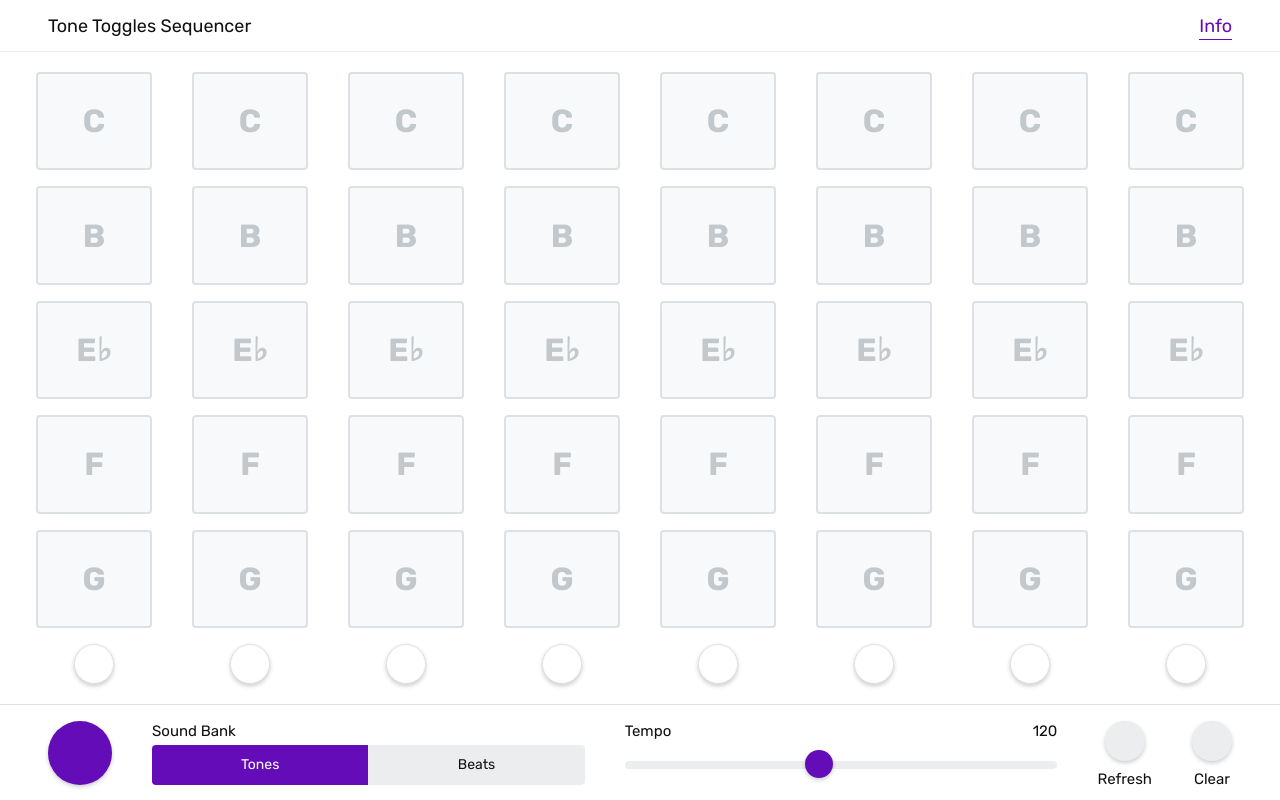
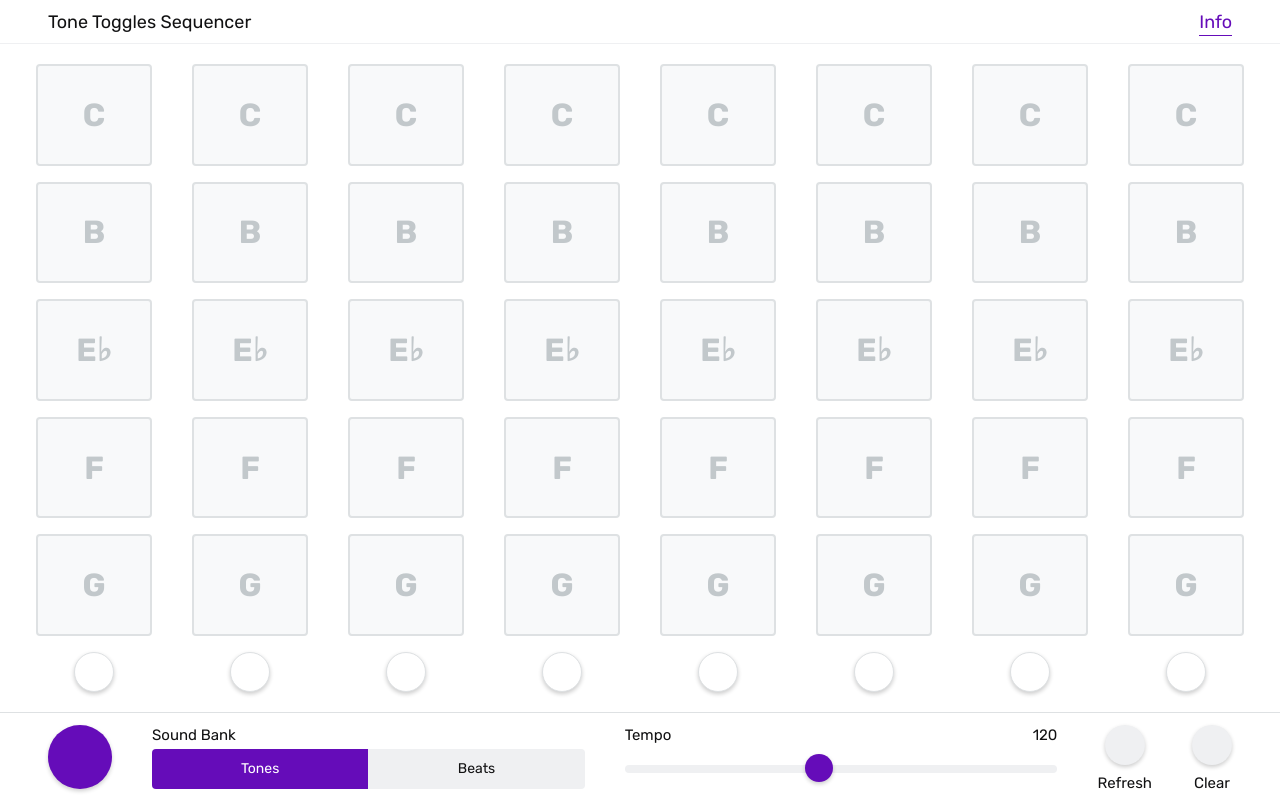
Before and after one commit to chrisschnaars/tone-toggles-sequencer, a plain HTML site: page dist/index.html in a window 1280 px wide. Drawn offline with Linux system fonts and the light colour scheme.

Commit message:
Update layout design on smaller screens

```diff
--- a/app/scss/partials/_config.scss
+++ b/app/scss/partials/_config.scss
@@ -20,7 +20,7 @@ $content-line-height-sm:    1.5rem !default;
 
 // NOTe Display
 $note-display-font-size:    2rem !default;
-$note-display-font-size-sm: 1.25rem !default;
+$note-display-font-size-sm: 1rem !default;
 $note-display-line-height:  1 !default;
 
 // CONTROL BUTTON LABELS
@@ -40,8 +40,10 @@ GRIDS AND SPACING
 $spacing-unit:            1rem;
 
 // ELEMENT SIZING
-$top-bar-height:          3.25rem;
-$control-bar-height:      6rem;
+$top-bar-height:          2.75rem;
+$top-bar-height-sm:       2.5rem;
+$control-bar-height:      5.5rem;
+$control-bar-height-sm:   5rem;
 
 // CONTENT
 $content-max-width:       38rem !default;
@@ -61,7 +63,7 @@ COLOR PALETTE
 // GRAYSCALE
 $white:  #FFFFFF;
 $gray-1: #f8f9fa;
-$gray-2: #ebedef;
+$gray-2: #EFF0F2;
 $gray-3: #dee1e3;
 $gray-4: #C2C8CB;
 $gray-5: #3e3e42;
@@ -70,7 +72,7 @@ $black:  #111112;
 // UI COLOR
 $primary-color:         #650cb9 !default; // PURPLE
 $primary-color-dark:    #490985 !default;
-$primary-color-light:   #8F27F1 !default;
+$primary-color-light:   #f0e7f8 !default;
 
 
 /**************************************
--- a/app/scss/partials/_layout.scss
+++ b/app/scss/partials/_layout.scss
@@ -1,3 +1,9 @@
+.site-container {
+  @include flexbox;
+  @include flex-flow(column nowrap);
+  @include justify-content(space-between);
+}
+
 /**************************************
 GLOBAL PADDING FOR CORE LAYOUT
 **************************************/
@@ -59,16 +65,21 @@ TOP BAR AND CONTROLS
   @include align-items(center);
   // APPEARANCE
   border-bottom: 1px solid $gray-2;
+  @include bp1 {
+    height: $top-bar-height-sm;
+    border: none;
+  }
 }
 
 // CONTROL BAR
 #control-bar {
   // LAYOUT
-  padding-top: 1rem;
-  padding-bottom: 1rem;
   height: $control-bar-height;
   // APPERANCE
   border-top: 1px solid $gray-3;
+  @include bp1 {
+    height: $control-bar-height-sm;
+  }
 }
 
 // MAX WIDTH FOR CONTROLS CONTAINER
@@ -77,8 +88,6 @@ TOP BAR AND CONTROLS
   margin: 0 auto;
   max-width: $controls-max-width;
   max-height: $controls-max-height;
-  // FLEX
-  // @include align-items(center);
 }
 
 /**************************************
@@ -92,7 +101,7 @@ INDIVIDUAL CONTROL ELEMENT CONTAINERS
   margin-left: 2.5rem;
   @include bp1 {
     width: auto;
-    margin-left: 1.5rem;
+    margin-left: 1rem;
   }
   &:first-child {
     margin-left: 0;
--- a/app/scss/partials/_tone-toggles.scss
+++ b/app/scss/partials/_tone-toggles.scss
@@ -28,6 +28,9 @@
 .active-beat-container {
   // APPEARANCE
   background-color: $gray-1;
+  @include bp1 {
+    background-color: $gray-2;
+  }
 }
 
 /// ===========================================
@@ -39,22 +42,17 @@
  // LAYOUT
  width: 100%;
  min-width: $spacing-unit;
- // height: 100%;
- // max-height: 6rem;
  margin-bottom: 1rem;
  &:last-child {
    margin-bottom: 0;
  }
-
  // FLEX CONTAINER SETTINGS
  @include flexbox();
  @include flex-flow(column nowrap);
  @include justify-content(center);
  @include align-items(center);
-
  // FLEX ITEM SETTINGS
  @include flex(1);
-
  // APPERANCE
  background-color: $gray-1;
  @include border-radius($btn-border-radius);
@@ -67,10 +65,10 @@
  @include bp1 {
    width: 100%;
    height: 2.5rem;
-   margin-right: 0;
+   margin-right: 0.5rem;
    margin-bottom: 0;
    &:last-child {
-     margin-bottom: 0;
+     margin-right: 0;
    }
  }
 }
--- a/dist/index.html
+++ b/dist/index.html
@@ -22,6 +22,7 @@
   </head>
 
   <body>
+    <div class="site-container">
 
       <!-- HEADER BAR -->
       <div id="top-bar">
@@ -37,8 +38,7 @@
       </div>
 
       <!-- CONTAINER FOR TONE TOGGLES -->
-    <div id="main-container">
-    </div>
+      <div id="main-container"></div>
 
       <div id="control-bar">
         <div id="controls-container">
@@ -91,10 +91,10 @@
             <button id="clear-btn" class="icon-button" type="button" name="clear" aria-label="Clear Pattern">
             </button>
             <label for="refresh-btn" class="control-label">Clear</label>
-
           </div>
 
         <!-- END CONTROLS CONTAINER & CONTROL BAR -->
+        </div>
       </div>
     </div>
 
```
Also changed, not shown: app/index.html (+3 -2 lines), dist/css/main.css. Lines whose indentation alone changed are shown as unchanged.
